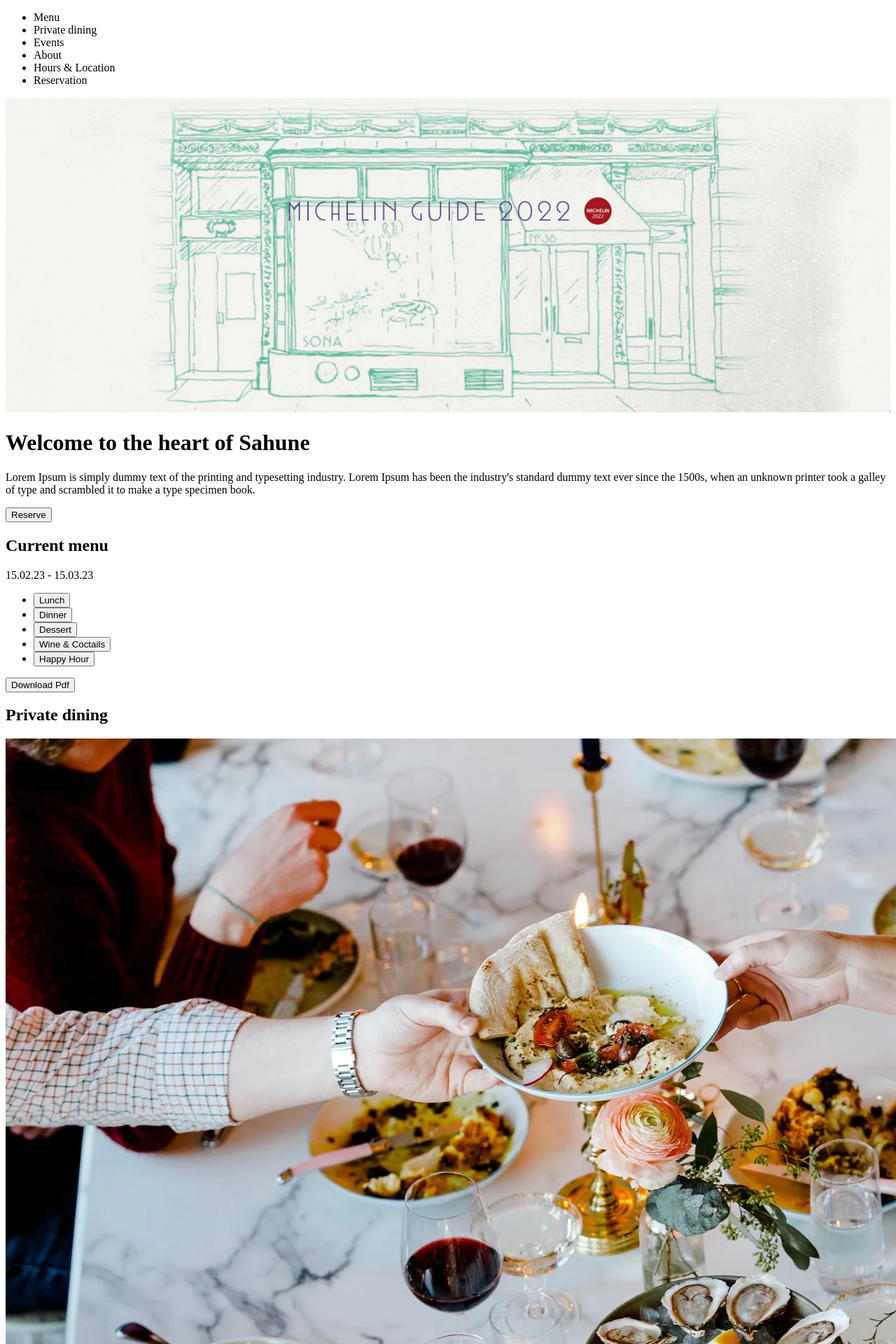
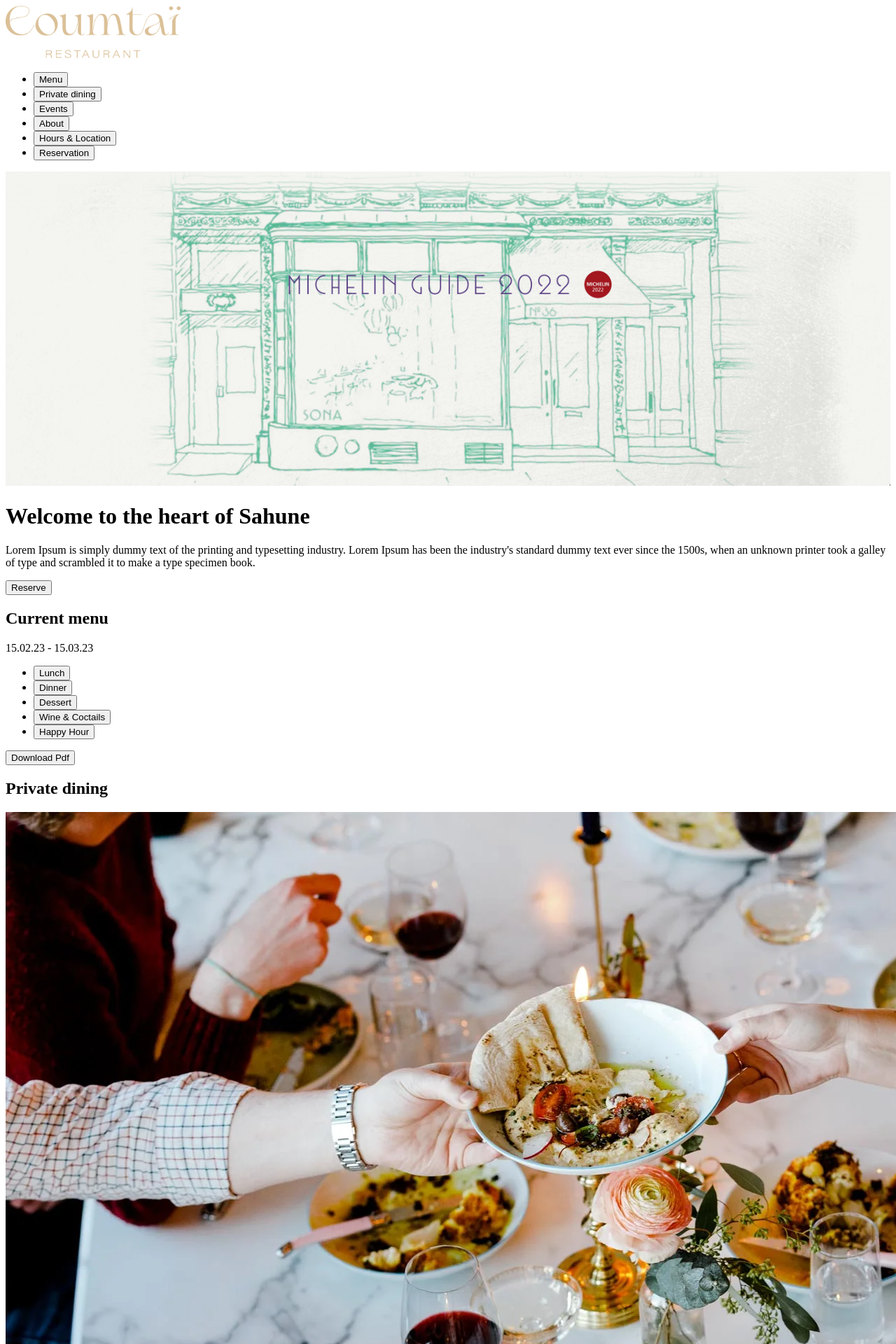
Before and after one commit to YuliaColussi/Restaurant, a Symfony app: template restaurant/templates/index.html.twig in a window 1280 px wide; the page is wider, and only the part inside the window is pictured. Shown: the top 1920 px of that part at 70% size. Run offline with Twig, Linux system fonts and the light colour scheme; the template is opened without the code that fills it, so the values that code supplies are empty; some libraries are stand-ins or nearby versions.

Commit message:
added fonts, logo, reservation button style

```diff
--- a/restaurant/tailwind.config.js
+++ b/restaurant/tailwind.config.js
@@ -3,9 +3,13 @@ module.exports = {
   content: [
     "./assets/**/*.js",
     "./templates/**/*.html.twig",
-    "./public/index.html"
   ],
   theme: {
+    colors: {
+      'coumtai-green': '#253928',
+      'coumtai-beige': '#dbc097',
+      'white': '#FFFFFF',
+    },
     extend: {},
   },
   plugins: [],
--- a/restaurant/templates/index.html.twig
+++ b/restaurant/templates/index.html.twig
@@ -1,25 +1,40 @@
 {% extends 'base.html.twig' %}
 {% block body %}
 <header class="bg-[#f4f5f1]">
+    <pictire>
+        <img src="{{ asset('/assets/images/logo.png') }}" class="m-auto p-3" width="250" alt="Logo of the restaurant">
+    </pictire>
     <nav class="p-3 w-4/6 m-auto">
         <ul class="flex flex-row">
             <li class="basis-1/4">
-                Menu
+                <button>
+                    Menu
+                </button>
             </li>
             <li class="basis-1/4">
+                <button>
                 Private dining
+                </button>
             </li>
             <li class="basis-1/4">
+                <button>
                 Events
+                </button>
             </li>
             <li class="basis-1/4">
+                <button>
                 About
+                </button>
             </li>
             <li class="basis-1/4">
+                <button>
                 Hours & Location
+                </button>
             </li>
             <li class="basis-1/4">
+                <button class="bg-coumtai-green text-white p-2 rounded-full">
                 Reservation
+                </button>
             </li>
         </ul>
     </nav>
@@ -32,13 +47,13 @@
     </container>
     <container>
         <div>
-            <h1>Welcome to the heart of Sahune</h1>
-            <p>Lorem Ipsum is simply dummy text of the printing and typesetting industry. Lorem Ipsum has been the industry's standard dummy text ever since the 1500s, when an unknown printer took a galley of type and scrambled it to make a type specimen book.</p>
-            <button>Reserve</button>
+            <h1 class="font-['Erotica']">Welcome to the heart of Sahune</h1>
+            <p class="paragraphe">Lorem Ipsum is simply dummy text of the printing and typesetting industry. Lorem Ipsum has been the industry's standard dummy text ever since the 1500s, when an unknown printer took a galley of type and scrambled it to make a type specimen book.</p>
+            <button class="bg-coumtai-green text-white p-2 rounded-full">Reserve</button>
         </div>
     </container>
-    <container>
-        <h2>Current menu</h2>
+    <container class="my-52">
+        <h2 class="text-center">Current menu</h2>
         <p>15.02.23 - 15.03.23</p>
         <div id="menuNav">
             <ul>
@@ -63,8 +78,8 @@
             </div>
         </div>
     </container>
-    <container id="privateDining">
-        <h2>Private dining</h2>
+    <container id="privateDining" class="my-52">
+        <h2 class="text-center">Private dining</h2>
         <section class="flex flex-row w-3/4 m-auto">
             <div>
                 <picture>
@@ -78,13 +93,15 @@
             </div>
         </section>
     </container>
-    <div id="events" class="bg-[url('/public/assets/images/kitchen2.jpeg')]">
-        <h2>Events</h2>
-        <p>Lorem Ipsum is simply dummy text of the printing and typesetting industry. Lorem Ipsum has been the industry's standard dummy text ever since the 1500s, when an unknown printer took a galley of type and scrambled it to make a type specimen book.</p>
+    <container class="my-52">
+    <div id="events" class="bg-[url('/public/assets/images/kitchen2.jpeg')] p-6">
+        <h2 class="text-center text-white">Events</h2>
+        <p class="text-white text-center w-1/4 m-auto">Lorem Ipsum is simply dummy text of the printing and typesetting industry. Lorem Ipsum has been the industry's standard dummy text ever since the 1500s, when an unknown printer took a galley of type and scrambled it to make a type specimen book.</p>
         <button class="secondaryBtn">Contact us</button>
     </div>
-    <container id="about">
-        <h2>About</h2>
+    </container>
+    <container id="about" class="my-52">
+        <h2 class="text-center">About</h2>
         <section class="flex flex-row w-3/4 m-auto">
             <div class="w-3/4 p-4">
                 <h3>Organise your perfect dinner</h3>
@@ -98,8 +115,8 @@
             </div>
         </section>
     </container>
-    <container id="address">
-        <h2>Hours & Location</h2>
+    <container id="address" class="my-52">
+        <h2 class="text-center">Hours & Location</h2>
         <section class="flex flex-row">
             <div>
                 <h3>
```
Also changed, not shown: restaurant/assets/styles/app.css (+15 -0 lines), restaurant/public/assets/css/index.css (renamed from restaurant/public/css/index.css), restaurant/public/assets/fonts/Acumin-Pro-ExtraLight.ttf (added), restaurant/public/assets/fonts/ErotiqueAlternateTrial-Bold.ttf (added), restaurant/public/assets/images/logo.png, 3 other files.
